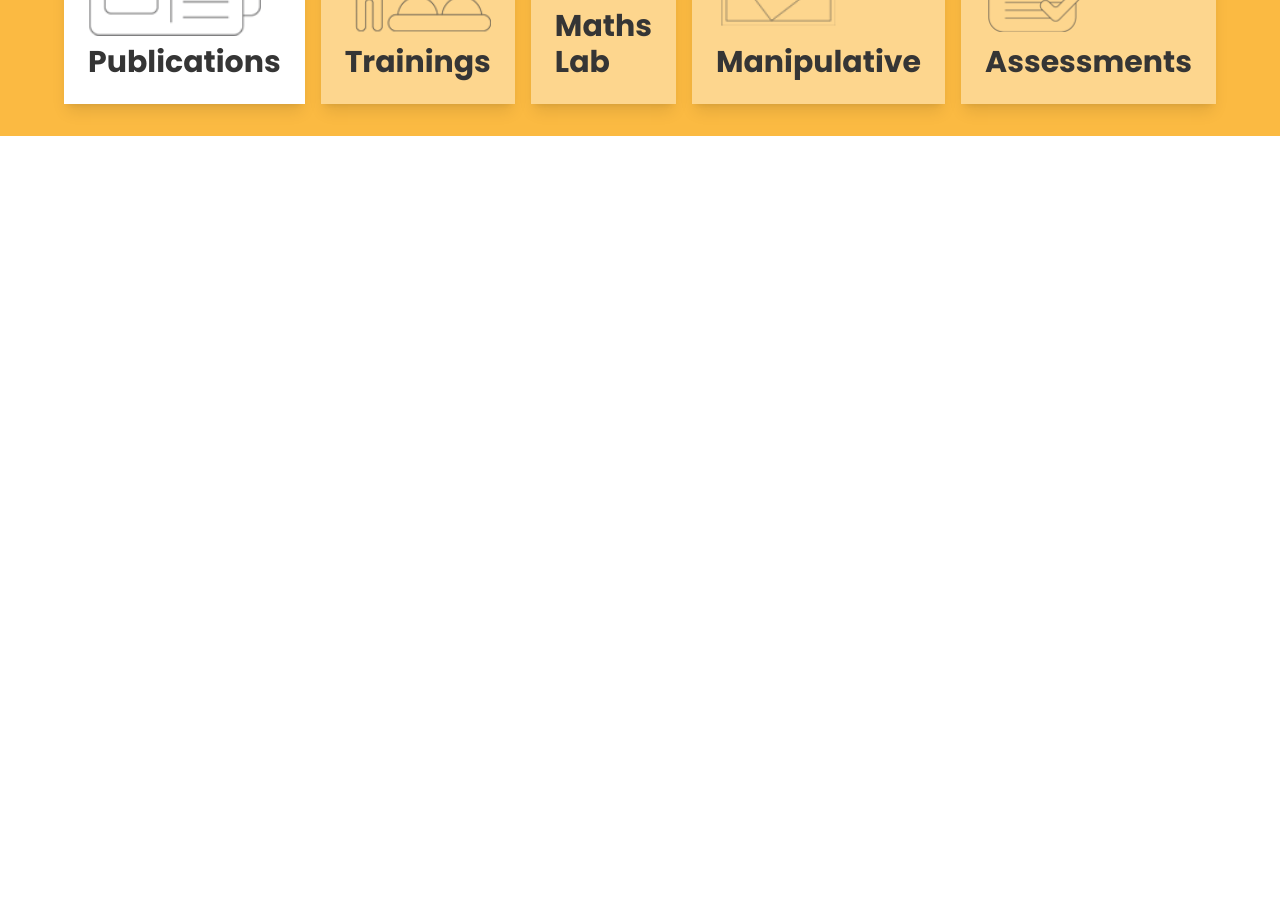
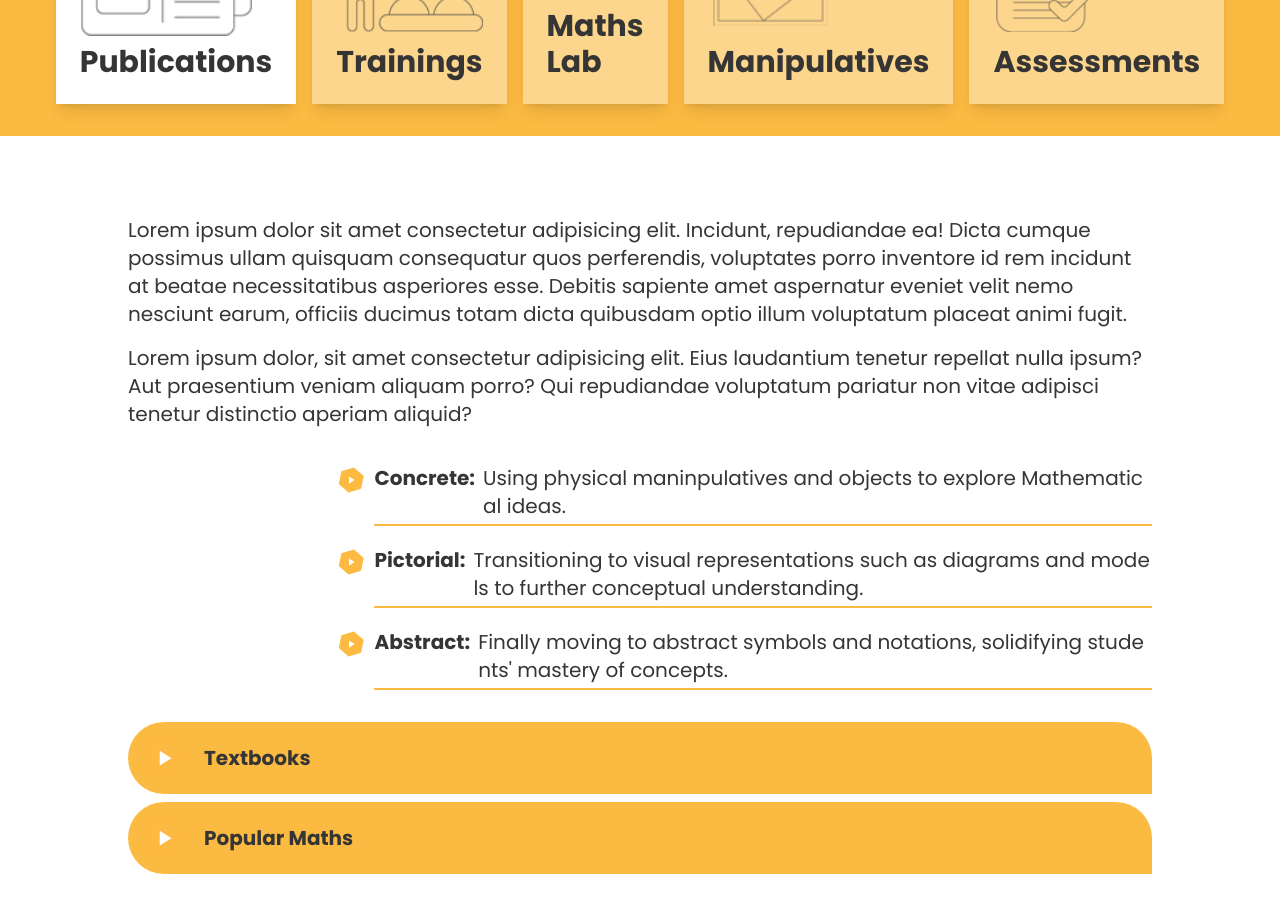
Before and after one commit to TahaShah141/elements-learning, a React (Vite) app: page /services/maths in a window 1280 px wide. Shown: the part 540-1452 px from the top of the page. Before the commit the page ends 800 px from the top, so only its background shows below. Built offline with nearby package versions, Linux system fonts and the light colour scheme.

Commit message:
more work

```diff
--- a/src/Pages/BlogPage.jsx
+++ b/src/Pages/BlogPage.jsx
@@ -126,7 +126,7 @@ export const BlogPage = () => {
             <button className="p-2 bg-[#404040] text-white font-bold px-4">Submit</button>
           </div>
         </div>
-        <div className="bg-[#353535] h-10 w-full"></div>
+        <div className="bg-[#353535] h-16 w-full"></div>
       </section>
       <Footer />
     </div>
--- a/src/Pages/LandingPage/WhatWeOffer.jsx
+++ b/src/Pages/LandingPage/WhatWeOffer.jsx
@@ -70,7 +70,7 @@ export const WhatWeOffer = () => {
             <p className="text-base md:text-xl lg:text-xl xl:text-2xl">Transforming education at every level, Elements Learning System offers holistic solutions for K-12 success. Backed by NUST, we are merging experience with innovation to shape future leaders.</p>
           </SlidingDiv>
         </div>
-        <CustomAccordion containerClass={"flex-1"} items={services.map(service => ({
+        <CustomAccordion changeHeaders={true} containerClass={"flex-1"} items={services.map(service => ({
           title: service.title,
           id: service.title,
           content: (
--- /dev/null
+++ b/src/Pages/WhatWeOfferPage/Sections/BulletList.jsx
@@ -0,0 +1,19 @@
+import { HexagonPlayButton } from "@/components/HexagonPlayButton"
+
+export const BulletList = ({list, contentClass="text-lg"}) => {
+  return (
+    <div className="flex flex-col gap-4">
+      {list.map(({title, content}) =>
+        <div className="flex gap-2 items-start">
+          <div className="size-8 mt-1">
+            <HexagonPlayButton outerColor="#FCBA42" />
+          </div>
+          <p className={contentClass+ " py-1 flex gap-2 w-full"} style={{borderBottomColor: "#FCBA42", borderBottomWidth: "2px"}}>
+            <span className="font-bold break-keep">{title+":"}</span>
+            {content}
+          </p>
+        </div>
+      )}
+    </div>
+  )
+}
--- /dev/null
+++ b/src/Pages/WhatWeOfferPage/Sections/MathSection/PublicationsContent.jsx
@@ -0,0 +1,56 @@
+import { FadeIn } from "@/components/FadeIn"
+import { BulletList } from "../BulletList"
+import { CustomAccordion } from "@/components/custom/CustomAccordion"
+import { CarouselSingle } from "@/components/custom/CarouselSingle"
+
+export const PublicationsContent = () => {
+  return (
+    <FadeIn className="flex flex-col w-full p-20 px-32">
+      <div className="flex flex-col gap-4">
+        <div className="flex flex-col gap-4 text-xl">
+          <p>Lorem ipsum dolor sit amet consectetur adipisicing elit. Incidunt, repudiandae ea! Dicta cumque possimus ullam quisquam consequatur quos perferendis, voluptates porro inventore id rem incidunt at beatae necessitatibus asperiores esse. Debitis sapiente amet aspernatur eveniet velit nemo nesciunt earum, officiis ducimus totam dicta quibusdam optio illum voluptatum placeat animi fugit.</p>
+          <p>Lorem ipsum dolor, sit amet consectetur adipisicing elit. Eius laudantium tenetur repellat nulla ipsum? Aut praesentium veniam aliquam porro? Qui repudiandae voluptatum pariatur non vitae adipisci tenetur distinctio aperiam aliquid?</p>
+        </div>
+        <div className="pl-52 py-4">
+          <BulletList contentClass="text-xl break-all"
+          list={[
+            {title: "Concrete", content: "Using physical maninpulatives and objects to explore Mathematical ideas."},
+            {title: "Pictorial", content: "Transitioning to visual representations such as diagrams and models to further conceptual understanding."},
+            {title: "Abstract", content: "Finally moving to abstract symbols and notations, solidifying students' mastery of concepts."}
+          ]} />
+        </div>
+        <CustomAccordion containerClass={"w-full"} type="multiple"
+        items={[
+          {
+            title: "Textbooks",
+            id: "Textbooks",
+            content:
+            <div className="p-8">
+
+            <CarouselSingle containerClass={"w-72 h-96"} nextButton={"next"} prevButton={"prev"}
+            items={[
+              <div className="size-full bg-sky-100"></div>,
+              <div className="size-full bg-sky-200"></div>,
+              <div className="size-full bg-sky-300"></div>,
+              <div className="size-full bg-sky-400"></div>,
+              <div className="size-full bg-sky-500"></div>,
+            ]} />
+            </div>
+
+          },
+          {
+            title: "Popular Maths",
+            id: "Popular Maths",
+            content:
+            <div className="p-4 bg-red-400">
+              <div className="h-96 bg-sky-400">
+
+              </div>
+            </div>
+          },
+        ]}
+        />
+      </div>
+    </FadeIn>
+  )
+}
--- a/src/Pages/WhatWeOfferPage/Sections/TabView.jsx
+++ b/src/Pages/WhatWeOfferPage/Sections/TabView.jsx
@@ -13,7 +13,7 @@ const TabHeader = ({tab, isOpen, onClick}) => {
 
 export const TabView = ({name, color, src, tabs}) => {
 
-  const [opened, setOpened] = useState(tabs[0].name)
+  const [opened, setOpened] = useState(tabs[0])
 
   return (
     <div className="flex flex-col w-full">
@@ -24,9 +24,10 @@ export const TabView = ({name, color, src, tabs}) => {
         </div>
 
         <div className="flex gap-4 justify-center">
-          {tabs.map(tab => <TabHeader tab={tab} onClick={() => setOpened(tab.name)} isOpen={opened === tab.name} />)}
+          {tabs.map(tab => <TabHeader tab={tab} onClick={() => setOpened(tab)} isOpen={opened.name === tab.name} />)}
         </div>
       </div>
+      {opened.content}
     </div>
   )
 }
--- a/src/Pages/WhatWeOfferPage/Sections/sections.jsx
+++ b/src/Pages/WhatWeOfferPage/Sections/sections.jsx
@@ -1,3 +1,5 @@
+import { PublicationsContent } from "./MathSection/PublicationsContent";
+
 export const sections =
 [
   {
@@ -8,6 +10,7 @@ export const sections =
       {
         name: "Publications",
         src: "/whatweofferpage/maths/publication.png",
+        content: <PublicationsContent />
       },
       {
         name: "Trainings",
@@ -18,7 +21,7 @@ export const sections =
         src: "/whatweofferpage/maths/maths-lab.png",
       },
       {
-        name: "Manipulative",
+        name: "Manipulatives",
         src: "/whatweofferpage/maths/maths-manipulatives.png",
       },
       {
--- a/src/components/FadeIn.jsx
+++ b/src/components/FadeIn.jsx
@@ -1,10 +1,10 @@
 import { motion } from 'framer-motion';
 import { useInView } from 'react-intersection-observer';
 
-export const FadeIn = ({ children, delay = 0, duration = 0.5, allowed=true, ...props }) => {
+export const FadeIn = ({ children, delay = 0, duration = 0.5, threshold=0.1, allowed=true, ...props }) => {
   const { ref, inView } = useInView({
     triggerOnce: true, // Only trigger once
-    threshold: 0.1 // Trigger when 10% of the component is in view
+    threshold: threshold // Trigger when 10% of the component is in view
   });
 
   const fadeInVariants = {
--- /dev/null
+++ b/src/components/custom/CarouselSingle.jsx
@@ -0,0 +1,37 @@
+import { useEffect, useState } from "react"
+
+export const CarouselSingle = ({containerClass, items, nextButton, prevButton, autoScroll=true}) => {
+
+  const [index, setIndex] = useState(0)
+  const [intervalID, setIntervalID] = useState()
+
+  useEffect(() => {
+    if (!autoScroll) clearInterval(intervalID);
+    else {
+      clearInterval(intervalID)
+      const id = setInterval(() => setIndex(i => (i+1)%items.length), 2000)
+      setIntervalID(id)
+      return () => clearInterval(id)
+    }
+
+  }, [])
+
+  return (
+    <div className="size-fit" style={{position: "relative"}}>
+      <div className={containerClass} style={{overflow: "hidden", position: "relative"}}>
+        {items.map((item, i) =>
+          <div className="absolute inset-0 transition-all duration-300" style={{transform: `translateX(${(i-index)*100}%)`}}>
+            {item}
+          </div>
+        )}
+      </div>
+      <button onClick={() => setIndex((index+1)%items.length)} className="absolute top-1/2 right-0 -translate-y-1/2 translate-x-1/2 text-black p-2 bg-red-500">
+        {nextButton}
+      </button>
+      <button onClick={() => setIndex((index-1) < 0 ? items.length-1 : (index-1)%items.length)} className="absolute top-1/2 left-0 -translate-y-1/2 -translate-x-1/2 size-fit p-2 bg-red-500">
+        {prevButton}
+      </button>
+
+    </div>
+  )
+}
--- a/src/components/custom/CustomAccordion.jsx
+++ b/src/components/custom/CustomAccordion.jsx
@@ -2,15 +2,15 @@ import { useState } from "react"
 import { Accordion, AccordionContent, AccordionItem, AccordionTrigger } from "../ui/accordion"
 import { HexagonPlayButton } from "../HexagonPlayButton"
 
-export const CustomAccordion = ({containerClass, items}) => {
+export const CustomAccordion = ({containerClass, items, type="single", changeHeaders=false}) => {
 
   const [opened, setOpened] = useState("")
 
   return (
-    <Accordion onValueChange={(value) => setOpened(value)} className={containerClass} type="single" collapsible>
+    <Accordion onValueChange={(value) => setOpened(value)} className={containerClass} type={type} collapsible>
       {items.map(item =>
         <AccordionItem value={item.id}>
-          <AccordionTrigger className={`p-1 rounded-full hover:no-underline rounded-br-none font-bold text-xs xs:text-base sm:text-xl md:text-2xl lg:text-xl flex items-center gap-2 group transition-colors ${item.id === opened ? "bg-[#FBBA41] duration-200" : "bg-transparent delay-0 duration-0"}`}>
+          <AccordionTrigger className={`p-1 rounded-full hover:no-underline rounded-br-none font-bold text-xs xs:text-base sm:text-xl md:text-2xl lg:text-xl flex items-center gap-2 group transition-colors ${item.id !== opened && changeHeaders ? "bg-transparent delay-0 duration-0" : "bg-[#FBBA41] duration-200"}`}>
             <div className="size-6 xs:size-8 sm:size-12 xl:size-16 relative">
               {!(item.id === opened) ?
               <>
--- a/src/components/ui/accordion.jsx
+++ b/src/components/ui/accordion.jsx
@@ -7,7 +7,7 @@ import { cn } from "@/lib/utils"
 const Accordion = AccordionPrimitive.Root
 
 const AccordionItem = React.forwardRef(({ className, ...props }, ref) => (
-  <AccordionPrimitive.Item ref={ref} className={cn("border-b-0", className)} {...props} />
+  <AccordionPrimitive.Item ref={ref} className={cn("border-b-0 pb-2", className)} {...props} />
 ))
 AccordionItem.displayName = "AccordionItem"
 
```
